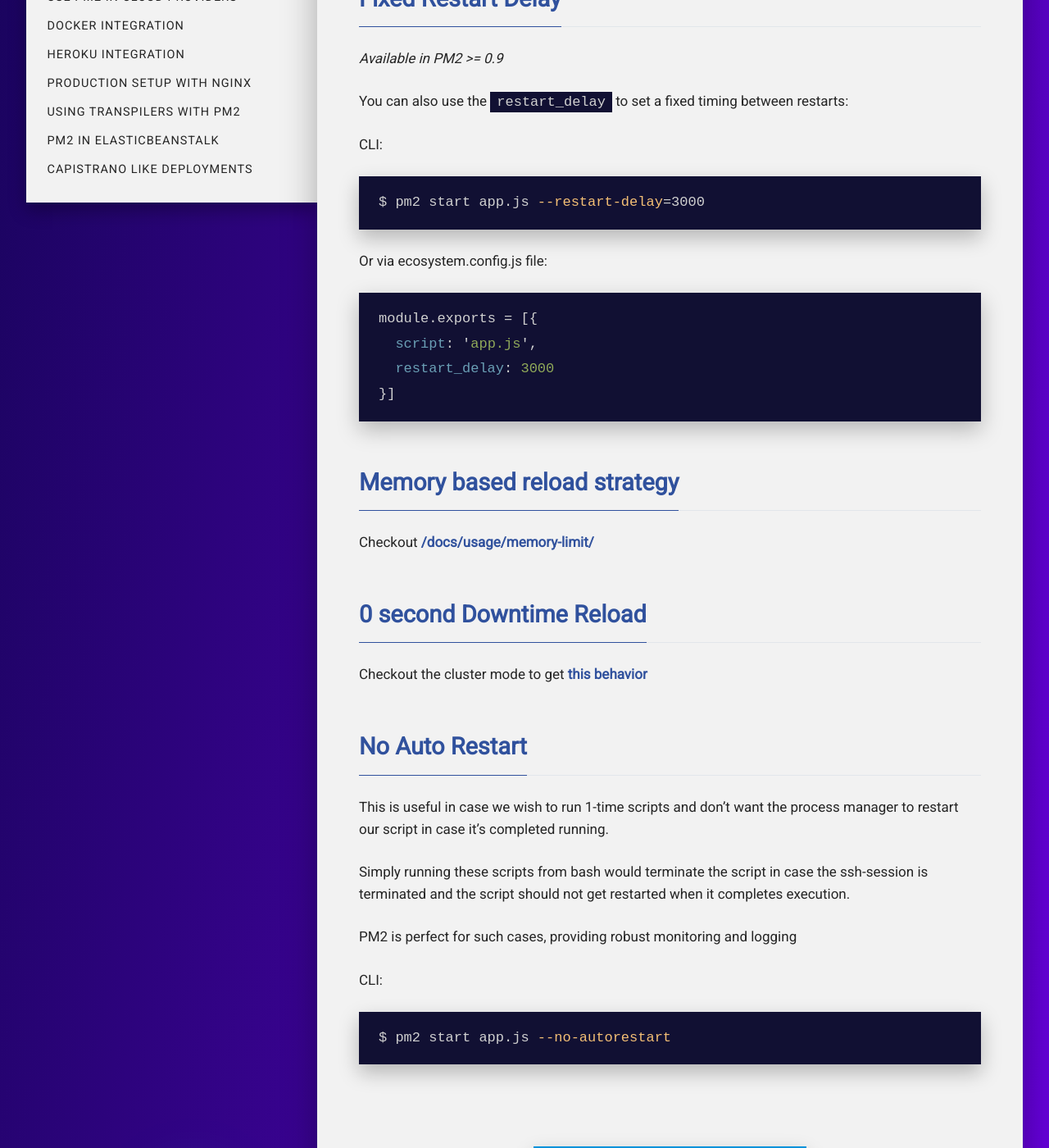
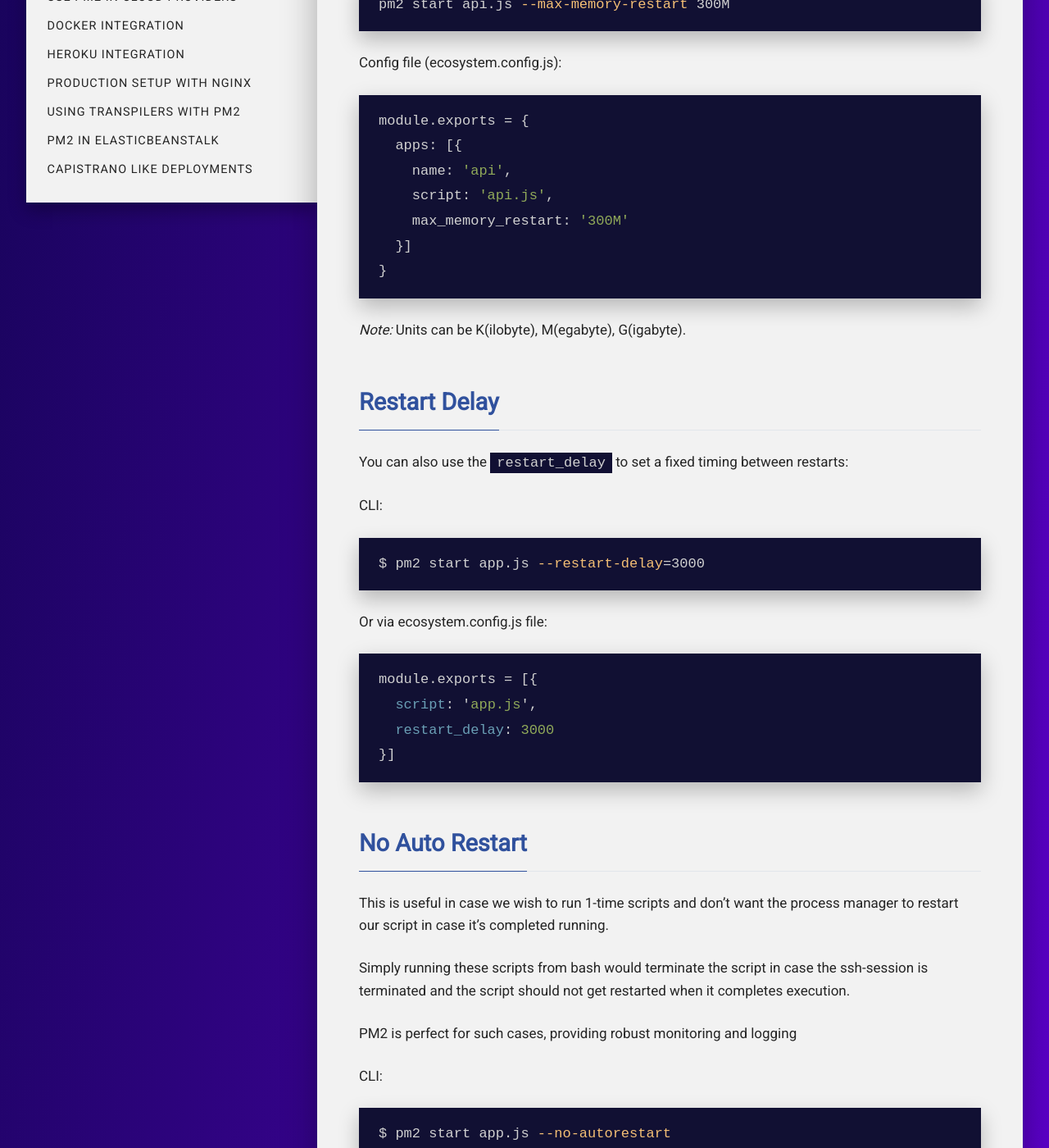
Before and after one commit to pm2-hive/pm2-hive.github.io, a Jekyll site: the page built from docs/features/restart-strategies.md, in a window 1280 px wide and 1400 px high, scrolled down 1391 px. Shown: the whole window at 82% size. Built offline with Jekyll 4.4.1, drawn with Linux system fonts in a browser that asks for light colours; comment, search, counter and statistics services are not loaded; some of the changed lines change nothing that is shown; some of the changed text lies outside the part shown.

Commit message:
Update restart-strategies.md

````diff
--- a/docs/features/restart-strategies.md
+++ b/docs/features/restart-strategies.md
@@ -4,6 +4,91 @@
 description: Handle application restart properly
 permalink: /docs/usage/restart-strategies/
 ---
+
+## Restart at cron time
+
+Via CLI:
+
+```bash
+pm2 start app.js --cron-restart="0 0 * * *"
+# Or when restarting an app
+pm2 restart app --cron-restart="0 0 * * *"
+```
+
+Via ecosystem.config.js with `cron_restart` attribute:
+
+```bash
+module.exports = {
+  apps : [{
+    name: 'Business News Watcher',
+    script: 'app.js',
+    instances: 1,
+    cron_restart: '0 0 * * *',
+    env: {
+      NODE_ENV: 'development'
+    },
+    env_production: {
+      NODE_ENV: 'production'
+    }
+  }]
+}
+```
+
+## Memory based restart strategy
+
+PM2 allows to reload (auto fallback to restart if not in cluster) an application based on a memory limit/ Please note that the PM2 internal worker (which checks memory), starts every 30 seconds, so you may have to wait a bit before your process gets restarted automatically after reaching the memory threshold.
+
+CLI:
+
+```bash
+pm2 start api.js --max-memory-restart 300M
+```
+
+Config file (ecosystem.config.js):
+
+```bash
+module.exports = {
+  apps: [{
+    name: 'api',
+    script: 'api.js',
+    max_memory_restart: '300M'
+  }]
+}
+```
+
+*Note:* Units can be K(ilobyte), M(egabyte), G(igabyte).
+
+## Restart Delay
+
+You can also use the `restart_delay` to set a fixed timing between restarts:
+
+CLI:
+```bash
+$ pm2 start app.js --restart-delay=3000
+```
+
+Or via ecosystem.config.js file:
+
+```javascript
+module.exports = [{
+  script: 'app.js',
+  restart_delay: 3000
+}]
+```
+
+## No Auto Restart
+
+This is useful in case we wish to run 1-time scripts and don't want the process manager to restart our script in case it's completed running.
+
+Simply running these scripts from bash would terminate the script in case the ssh-session is terminated and the script should not get restarted when it completes execution.
+
+PM2 is perfect for such cases, providing robust monitoring and logging
+
+CLI:
+
+```bash
+$ pm2 start app.js --no-autorestart
+```
 
 ## Exponential Backoff Restart Delay
 
@@ -37,43 +122,6 @@
 
 When the application will then get back to a stable mode (uptime without restarts of more than 30 seconds), the restart delay will automatically reset to 0ms.
 
-## Fixed Restart Delay
-
-*Available in PM2 >= 0.9*
-
-You can also use the `restart_delay` to set a fixed timing between restarts:
-
-CLI:
-```bash
-$ pm2 start app.js --restart-delay=3000
-```
-
-Or via ecosystem.config.js file:
-```javascript
-module.exports = [{
-  script: 'app.js',
-  restart_delay: 3000
-}]
-```
-
-## Memory based reload strategy
-
-Checkout [/docs/usage/memory-limit/](/docs/usage/memory-limit/)
-
 ## 0 second Downtime Reload
 
 Checkout the cluster mode to get [this behavior](/docs/usage/cluster-mode/#reload)
-
-## No Auto Restart
-
-This is useful in case we wish to run 1-time scripts and don't want the process manager to restart our script in case it's completed running.
-
-Simply running these scripts from bash would terminate the script in case the ssh-session is terminated and the script should not get restarted when it completes execution.
-
-PM2 is perfect for such cases, providing robust monitoring and logging
-
-CLI:
-
-```bash
-$ pm2 start app.js --no-autorestart
-```
````
